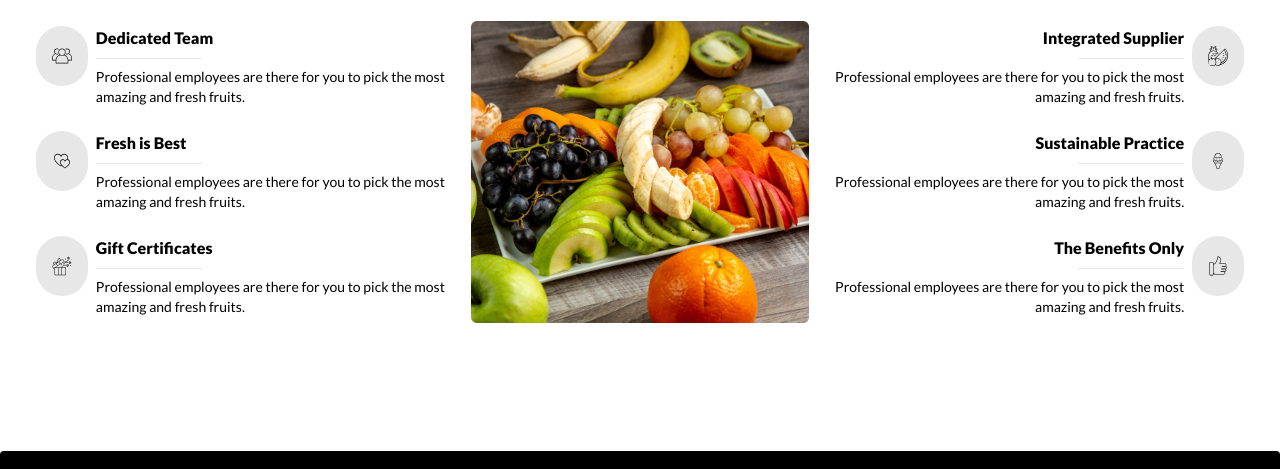
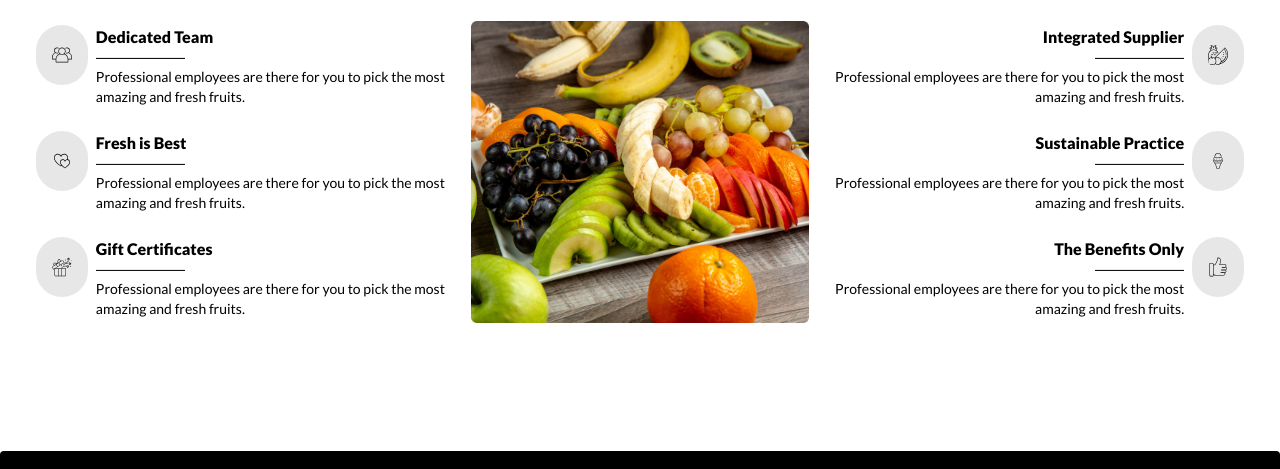
Before and after one commit to devalienbrain/15-B8A3-fruit-brust, a plain HTML site: page index.html in a window 1280 px wide. Shown: the part 2768-3237 px from the top of the page. Drawn offline with nearby package versions, Linux system fonts and the light colour scheme.

Commit message:
why choose sec hr fixed

```diff
--- a/index.html
+++ b/index.html
@@ -665,7 +665,7 @@
               <h4 class="text-base font-black mb-2">
                 Dedicated Team
               </h4>
-              <hr class="w-[30%] h-px text-4xl bg-[#121212] mx-auto lg:mr-auto lg:ml-0 mb-2">
+              <hr class="w-[25%] h-0.5 text-4xl bg-[#121212] mx-auto lg:mr-auto lg:ml-0 mb-2">
               <p>
                 Professional employees are there for you to pick the most amazing and fresh fruits.
               </p>
@@ -682,7 +682,7 @@
               <h4 class="text-base font-black mb-2">
                 Fresh is Best
               </h4>
-              <hr class="w-[30%] h-px text-4xl bg-[#121212] mx-auto lg:mr-auto lg:ml-0 mb-2">
+              <hr class="w-[25%] h-0.5 text-4xl bg-[#121212] mx-auto lg:mr-auto lg:ml-0 mb-2">
               <p>
                 Professional employees are there for you to pick the most amazing and fresh fruits.
               </p>
@@ -699,7 +699,7 @@
               <h4 class="text-base font-black mb-2">
                 Gift Certificates
               </h4>
-              <hr class="w-[30%] h-px text-4xl bg-[#121212] mx-auto lg:mr-auto lg:ml-0 mb-2">
+              <hr class="w-[25%] h-0.5 text-4xl bg-[#121212] mx-auto lg:mr-auto lg:ml-0 mb-2">
               <p>
                 Professional employees are there for you to pick the most amazing and fresh fruits.
               </p>
@@ -721,7 +721,7 @@
               <h4 class="text-base font-black mb-2">
                 Integrated Supplier
               </h4>
-              <hr class="w-[30%] h-px text-4xl bg-[#121212] mx-auto lg:ml-auto lg:mr-0 mb-2">
+              <hr class="w-[25%] h-0.5 text-4xl bg-[#121212] mx-auto lg:ml-auto lg:mr-0 mb-2">
               <p>
                 Professional employees are there for you to pick the most amazing and fresh fruits.
               </p>
@@ -737,7 +737,7 @@
               <h4 class="text-base font-black mb-2">
                 Sustainable Practice
               </h4>
-              <hr class="w-[30%] h-px text-4xl bg-[#121212] mx-auto lg:ml-auto lg:mr-0 mb-2">
+              <hr class="w-[25%] h-0.5 text-4xl bg-[#121212] mx-auto lg:ml-auto lg:mr-0 mb-2">
               <p>
                 Professional employees are there for you to pick the most amazing and fresh fruits.
               </p>
@@ -754,7 +754,7 @@
               <h4 class="text-base font-black mb-2">
                 The Benefits Only
               </h4>
-              <hr class="w-[30%] h-px text-4xl bg-[#121212] mx-auto lg:ml-auto lg:mr-0 mb-2">
+              <hr class="w-[25%] h-0.5 text-4xl bg-[#121212] mx-auto lg:ml-auto lg:mr-0 mb-2">
               <p>
                 Professional employees are there for you to pick the most amazing and fresh fruits.
               </p>
```
